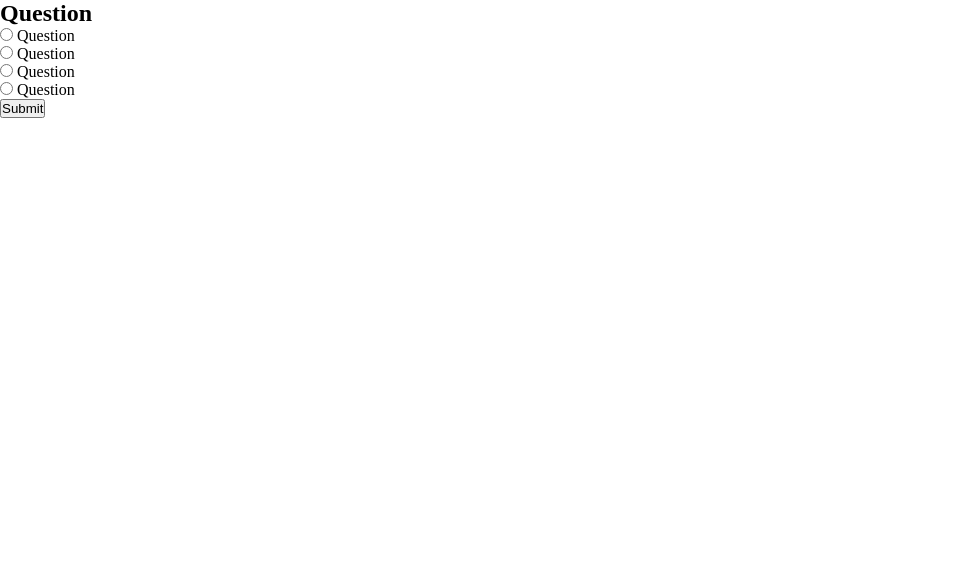
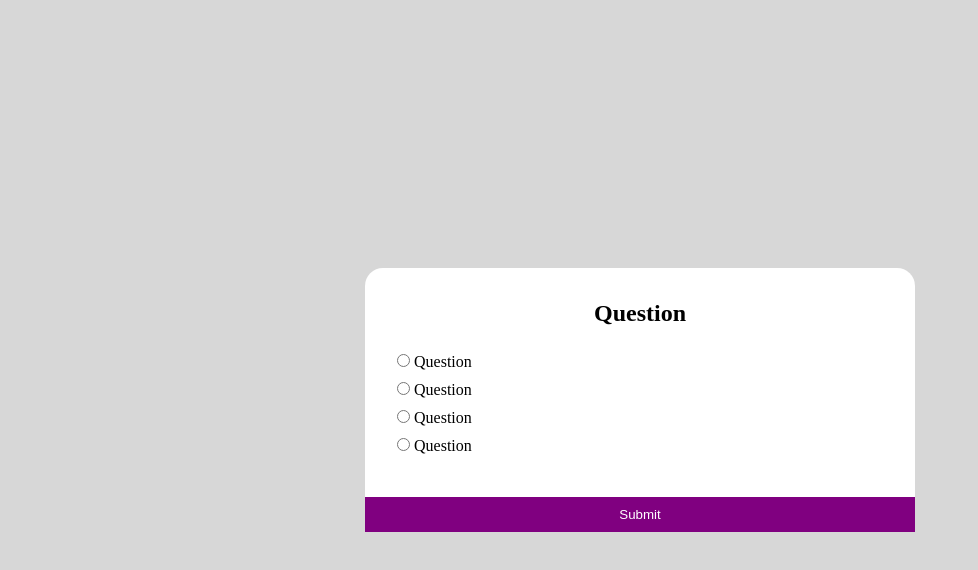
Before and after one commit to Dowirak228/Quiz-app, a plain HTML site: page code/index.html in a window 1280 px wide. Shown: the whole page, without its empty margins (0-978 px from the left). Drawn offline with Linux system fonts and the light colour scheme.

Commit message:
feat: Finish css style

```diff
--- a/code/style.css
+++ b/code/style.css
@@ -3,3 +3,56 @@
    padding: 0;
    box-sizing: border-box;
 }
+
+body {
+   background-color: rgba(116, 116, 116, 0.283);
+   display: flex;
+   justify-content: center;
+   align-items: center;
+   min-height: 100vh;
+}
+
+.container {
+   width: 550px;
+   border: 1px solid #000;
+   background-color: rgb(255, 255, 255);
+   border-radius: 18px;
+   border: 0;
+   outline: 0;
+}
+
+.quiz-container {
+   padding: 2rem;
+}
+
+h2 {
+   margin-bottom: 26px;
+   text-align: center;
+}
+
+ul {
+   list-style-type: none;
+}
+
+ul li {
+   margin-bottom: 10px;
+}
+
+ul li label {
+   cursor: pointer;
+}
+
+.submitBtn {
+   padding: 10px;
+   text-align: center;
+   background-color: purple;
+   color: #fff;
+   border: none;
+   outline: none;
+   width: 100%;
+   transition: .3s ease;
+}
+
+.submitBtn:hover {
+   background-color: rgb(102, 2, 102);
+}
```
